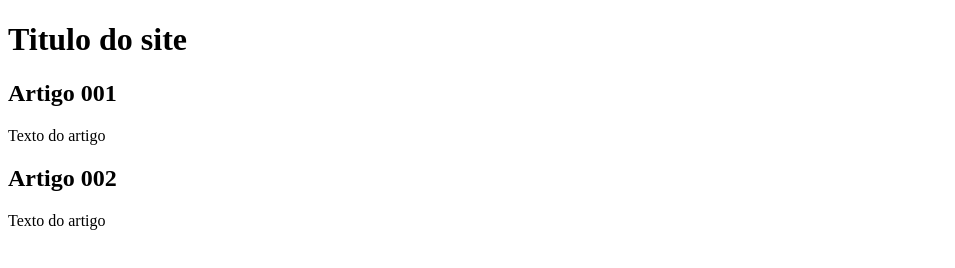
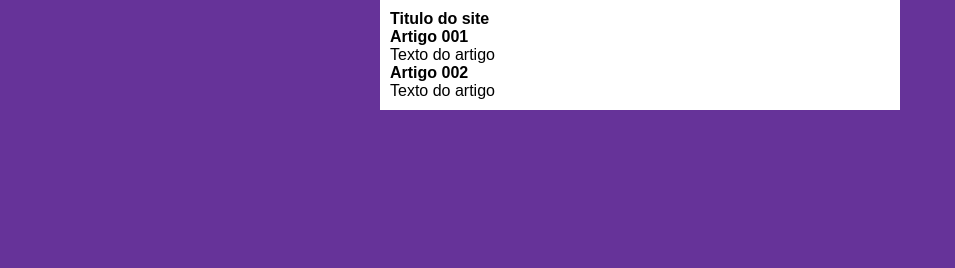
Before and after one commit to renangitweb/projeto-site, a plain HTML site: page index.html in a window 1280 px wide. Shown: the whole page, without its empty margins (0-955 px from the left). Drawn offline with Linux system fonts and the light colour scheme.

Commit message:
iniciei o design

```diff
--- /dev/null
+++ b/estilos/style.css
@@ -0,0 +1,20 @@
+*{
+    margin: 0;
+    padding: 0;
+    font-family: Arial, Helvetica, sans-serif;
+    font-size: 16px;
+}
+
+body{
+
+    background-color: rebeccapurple;
+}
+
+main{
+
+    background-color: white;
+    width: 500px;
+    margin: auto;
+    padding: 10px;
+    box-shadow: 3px 3px 5px rgba(0, 0, blue, alpha);
+}
--- a/index.html
+++ b/index.html
@@ -4,6 +4,7 @@
     <meta charset="UTF-8">
     <meta http-equiv="X-UA-Compatible" content="IE=edge">
     <meta name="viewport" content="width=device-width, initial-scale=1.0">
+    <link rel="stylesheet" href="estilos/style.css">
     <title>Titulo do site</title>
 </head>
 <body>
```
